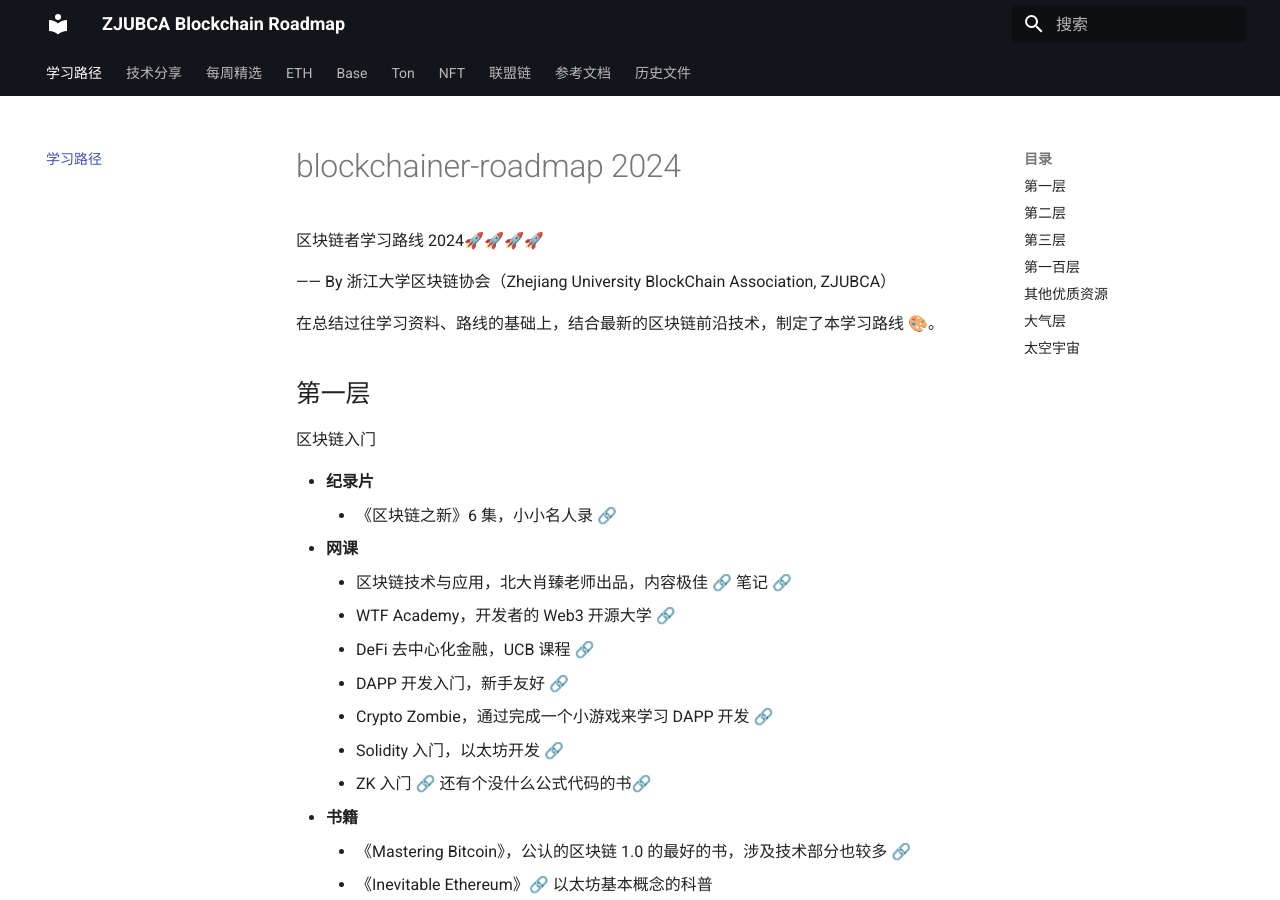
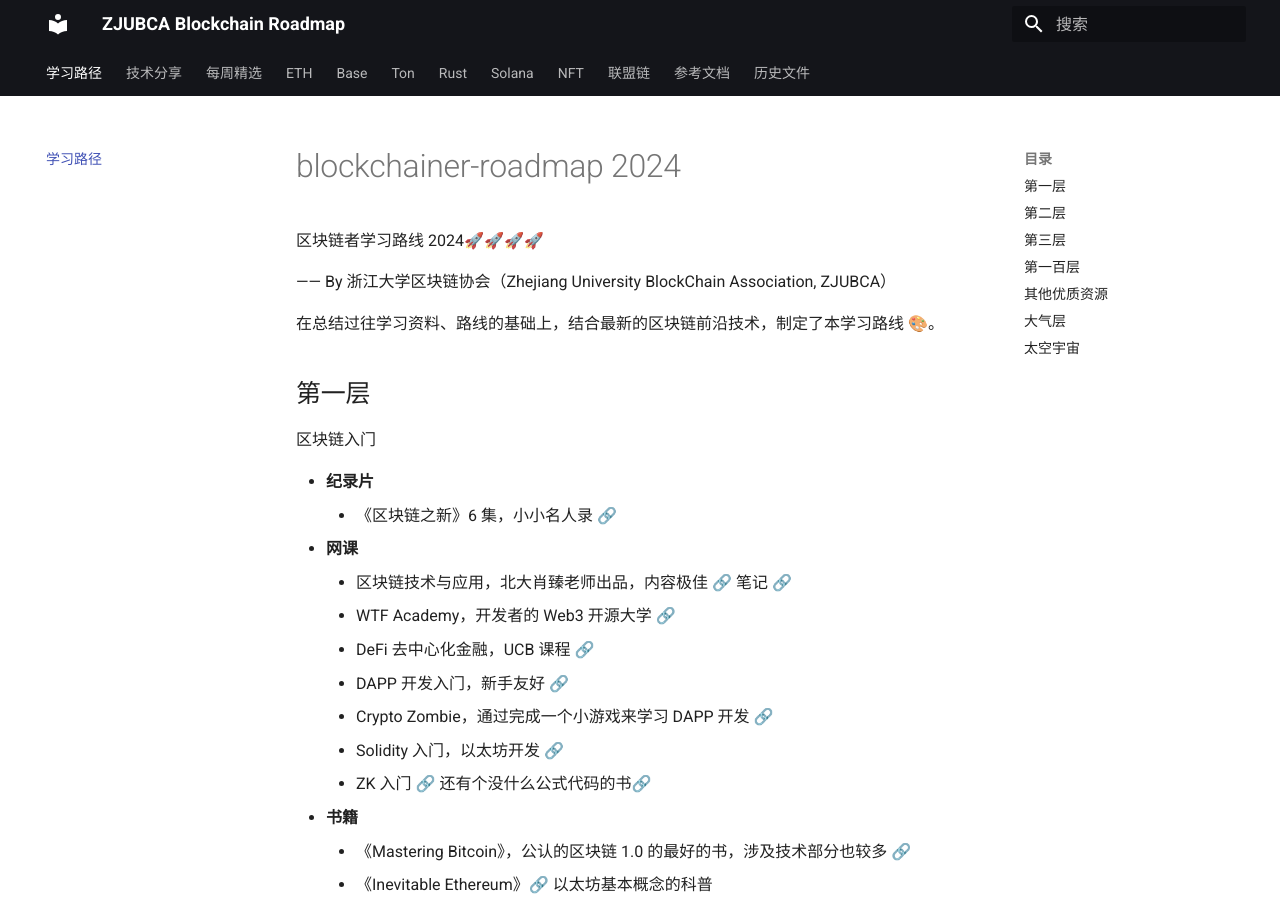
Before and after one commit to ZJUBCA/roadmap, an MkDocs documentation site: the page built from docs/index.md, in a window 1280 px wide and 900 px high. Built offline with MkDocs 1.6.1 and Material for MkDocs 9.7.7, drawn with Linux system fonts in a browser that asks for light colours.

Commit message:
feat: rust & solana

```diff
--- a/mkdocs.yml
+++ b/mkdocs.yml
@@ -20,6 +20,9 @@
     - Ton:
           - 介绍: ton/ton.md
           - Ton生态分享: ton/Ton生态分享.pdf
+    - Rust: rust/Rust.pdf
+    - Solana:
+          - 开发教程: solana/Solana.pdf
     - NFT: nft/nft.md
     - 联盟链: consortium/consortium.md
     - 参考文档: reference/reference.md
```
Also changed, not shown: 2 other files.
